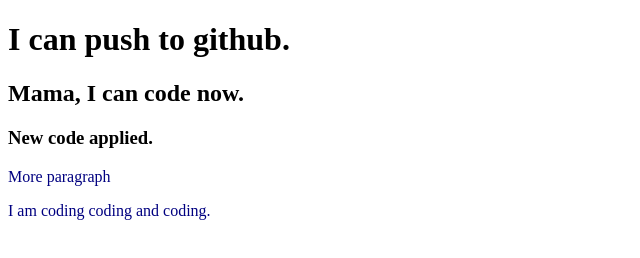
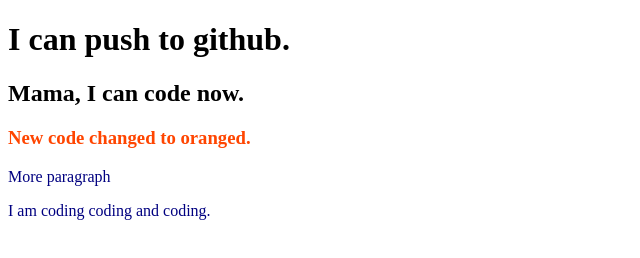
Before and after one commit to shariarsibbir/my-second-repo, a plain HTML site: page index.html in a window 1280 px wide. Shown: the whole page, without its empty margins (0-640 px from the left). Drawn offline with Linux system fonts and the light colour scheme.

Commit message:
h3 and h3 color added

```diff
--- a/index.html
+++ b/index.html
@@ -10,7 +10,7 @@
 <body>
     <h1>I can push to github.</h1>
     <h2>Mama, I can code now.</h2>
-    <h3>New code applied.</h3>
+    <h3>New code changed to oranged.</h3>
     <p>More paragraph</p>
     <p>I am coding coding and coding.</p>
 </body>
--- a/style.css
+++ b/style.css
@@ -1,3 +1,6 @@
 p{
     color:navy;
 }
+h3{
+    color:orangered;
+}
```
